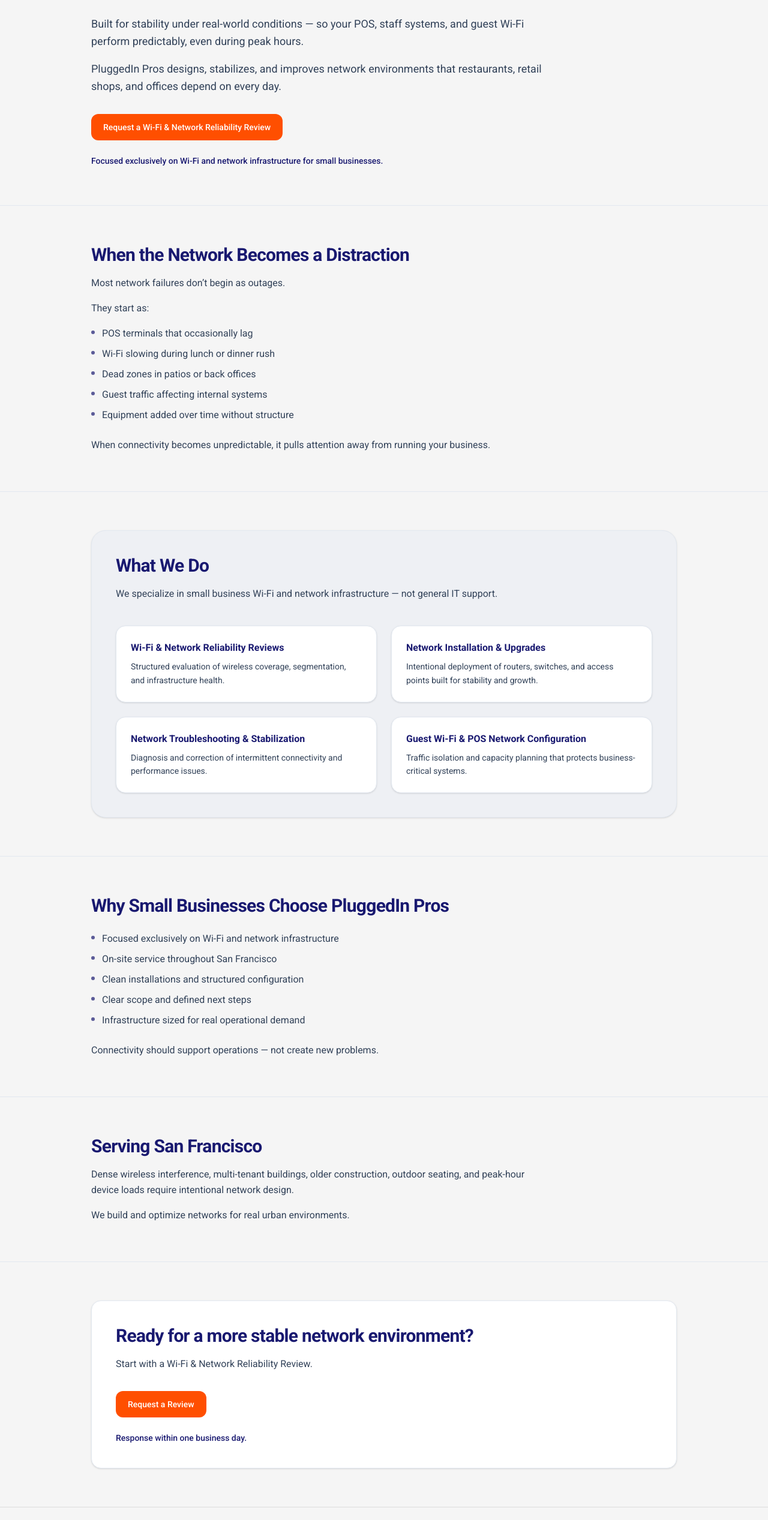
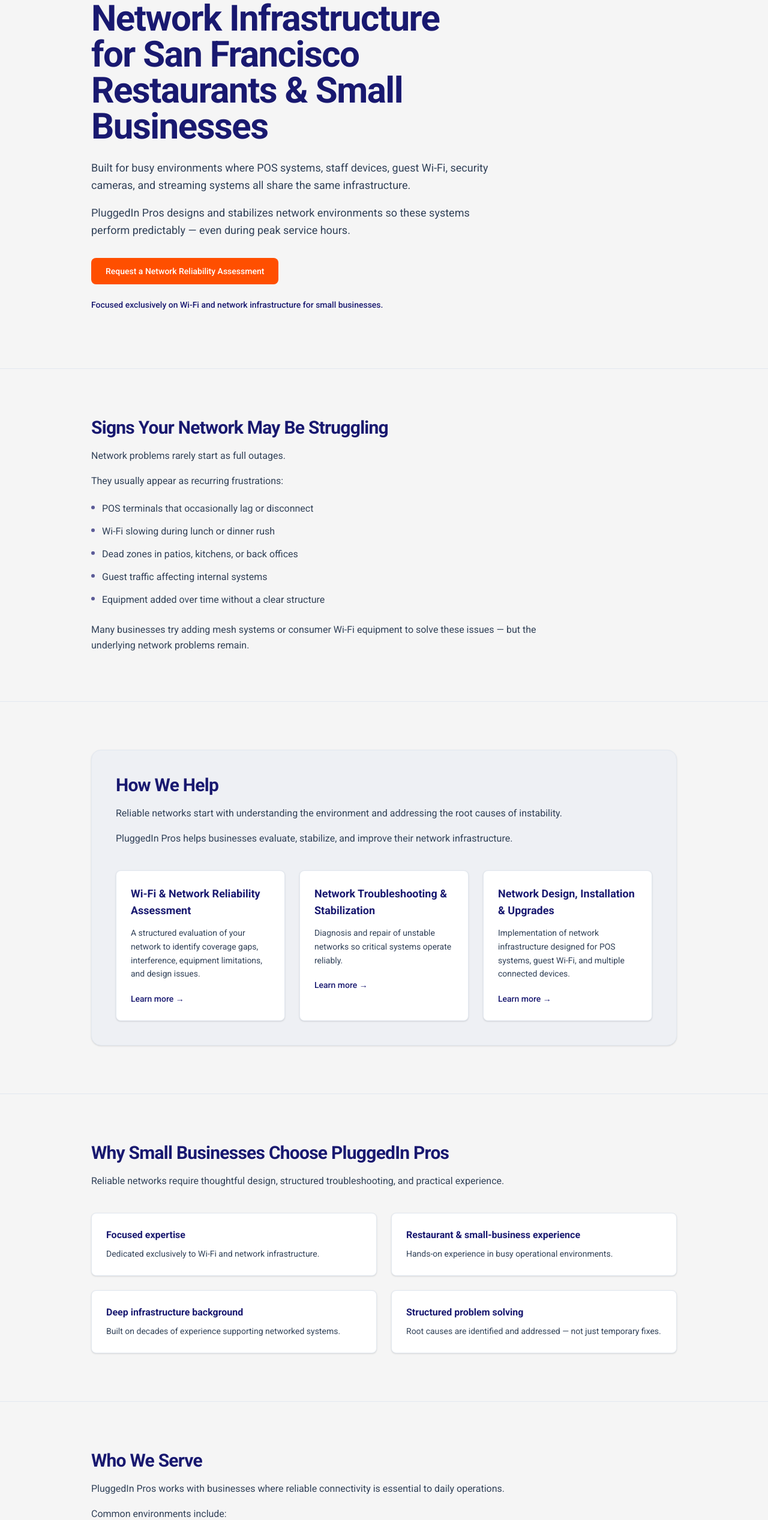
Before and after one commit to getpluggedinsf/website, a Next.js app: page / in a window 1280 px wide. Shown: the part 232-2766 px from the top of the page at 60% size. Built offline with nearby package versions, Linux system fonts and the light colour scheme.

Commit message:
copy: update homepage content structure

```diff
--- a/src/app/page.tsx
+++ b/src/app/page.tsx
@@ -1,34 +1,95 @@
 import Link from "next/link";
+
+const problemSigns = [
+  "POS terminals that occasionally lag or disconnect",
+  "Wi-Fi slowing during lunch or dinner rush",
+  "Dead zones in patios, kitchens, or back offices",
+  "Guest traffic affecting internal systems",
+  "Equipment added over time without a clear structure",
+];
+
+const serviceLadder = [
+  {
+    title: "Wi-Fi & Network Reliability Assessment",
+    description:
+      "A structured evaluation of your network to identify coverage gaps, interference, equipment limitations, and design issues.",
+    href: "/services/reliability-review",
+  },
+  {
+    title: "Network Troubleshooting & Stabilization",
+    description:
+      "Diagnosis and repair of unstable networks so critical systems operate reliably.",
+    href: "/services/network-troubleshooting",
+  },
+  {
+    title: "Network Design, Installation & Upgrades",
+    description:
+      "Implementation of network infrastructure designed for POS systems, guest Wi-Fi, and multiple connected devices.",
+    href: "/services/network-installation",
+  },
+];
+
+const differentiators = [
+  {
+    title: "Focused expertise",
+    description:
+      "Dedicated exclusively to Wi-Fi and network infrastructure.",
+  },
+  {
+    title: "Restaurant & small-business experience",
+    description:
+      "Hands-on experience in busy operational environments.",
+  },
+  {
+    title: "Deep infrastructure background",
+    description:
+      "Built on decades of experience supporting networked systems.",
+  },
+  {
+    title: "Structured problem solving",
+    description:
+      "Root causes are identified and addressed — not just temporary fixes.",
+  },
+];
+
+const businessTypes = [
+  "Restaurants and cafés",
+  "Retail shops and storefront businesses",
+  "Professional offices and studios",
+  "Other small businesses with device-heavy networks",
+];
 
 export default function HomePage() {
   return (
     <main className="w-full">
       {/* 1) Hero */}
       <section className="w-full">
-        <div className="mx-auto max-w-5xl px-6 py-14 sm:py-16">
+        <div className="mx-auto max-w-5xl px-6 py-16 sm:py-24">
           <div className="max-w-3xl">
-            <h1 className="text-balance text-4xl font-semibold tracking-tight text-[var(--pip-navy)] sm:text-5xl">
-              Wi-Fi &amp; Network Infrastructure
+            <h1 className="text-balance text-4xl font-semibold tracking-tight text-[var(--pip-navy)] sm:text-5xl md:text-6xl">
+              Reliable Wi-Fi &amp; Network Infrastructure
               <br className="hidden sm:block" />
-              for San Francisco Small Businesses
+              for San Francisco Restaurants &amp; Small Businesses
             </h1>
 
-            <p className="mt-5 text-pretty text-base leading-relaxed text-slate-700 sm:text-lg">
-              Built for stability under real-world conditions — so your POS, staff
-              systems, and guest Wi-Fi perform predictably, even during peak hours.
+            <p className="mt-6 max-w-2xl text-pretty text-base leading-relaxed text-slate-700 sm:text-lg">
+              Built for busy environments where POS systems, staff devices,
+              guest Wi-Fi, security cameras, and streaming systems all share
+              the same infrastructure.
             </p>
 
-            <p className="mt-4 text-pretty text-base leading-relaxed text-slate-700 sm:text-lg">
-              PluggedIn Pros designs, stabilizes, and improves network environments
-              that restaurants, retail shops, and offices depend on every day.
+            <p className="mt-4 max-w-2xl text-pretty text-base leading-relaxed text-slate-700 sm:text-lg">
+              PluggedIn Pros designs and stabilizes network environments so
+              these systems perform predictably — even during peak service
+              hours.
             </p>
 
             <div className="mt-8">
               <Link
                 href="/request-help?source=home_hero&loc=cta"
-                className="btn-tap btn-mobile-full rounded-xl bg-[var(--pip-orange)] text-white hover:opacity-90 hover:no-underline"
+                className="btn-tap btn-mobile-full inline-flex rounded-lg bg-[var(--pip-orange)] px-6 py-3 text-white transition hover:opacity-90 hover:no-underline"
               >
-                Request a Wi-Fi &amp; Network Reliability Review
+                Request a Network Reliability Assessment
               </Link>
             </div>
 
@@ -40,134 +101,24 @@
         </div>
       </section>
 
-      {/* 2) When the Network Becomes a Distraction */}
+      {/* 2) Problems */}
       <section className="w-full border-t border-slate-200">
-        <div className="mx-auto max-w-5xl px-6 py-14 sm:py-16">
+        <div className="mx-auto max-w-5xl px-6 py-16 sm:py-20">
           <div className="max-w-3xl">
             <h2 className="text-2xl font-semibold tracking-tight text-[var(--pip-navy)] sm:text-3xl">
-              When the Network Becomes a Distraction
+              Signs Your Network May Be Struggling
             </h2>
 
             <p className="mt-4 text-base leading-relaxed text-slate-700">
-              Most network failures don’t begin as outages.
+              Network problems rarely start as full outages.
             </p>
 
             <p className="mt-4 text-base leading-relaxed text-slate-700">
-              They start as:
+              They usually appear as recurring frustrations:
             </p>
 
-            <ul className="mt-4 space-y-2 text-base leading-relaxed text-slate-700">
-              <li className="flex gap-3">
-                <span className="mt-2 h-1.5 w-1.5 shrink-0 rounded-full bg-[var(--pip-navy)] opacity-70" />
-                <span>POS terminals that occasionally lag</span>
-              </li>
-              <li className="flex gap-3">
-                <span className="mt-2 h-1.5 w-1.5 shrink-0 rounded-full bg-[var(--pip-navy)] opacity-70" />
-                <span>Wi-Fi slowing during lunch or dinner rush</span>
-              </li>
-              <li className="flex gap-3">
-                <span className="mt-2 h-1.5 w-1.5 shrink-0 rounded-full bg-[var(--pip-navy)] opacity-70" />
-                <span>Dead zones in patios or back offices</span>
-              </li>
-              <li className="flex gap-3">
-                <span className="mt-2 h-1.5 w-1.5 shrink-0 rounded-full bg-[var(--pip-navy)] opacity-70" />
-                <span>Guest traffic affecting internal systems</span>
-              </li>
-              <li className="flex gap-3">
-                <span className="mt-2 h-1.5 w-1.5 shrink-0 rounded-full bg-[var(--pip-navy)] opacity-70" />
-                <span>Equipment added over time without structure</span>
-              </li>
-            </ul>
-
-            <p className="mt-6 text-base leading-relaxed text-slate-700">
-              When connectivity becomes unpredictable, it pulls attention away from
-              running your business.
-            </p>
-          </div>
-        </div>
-      </section>
-
-{/* 3) What We Do */}
-<section className="w-full border-t border-slate-200">
-  <div className="mx-auto max-w-5xl px-6 py-14 sm:py-16">
-    {/* Muted panel (Layer 2) */}
-    <div className="rounded-3xl border border-slate-200 bg-[var(--pip-section-muted)] p-8 shadow-sm sm:p-10">
-      <div className="max-w-3xl">
-        <h2 className="text-2xl font-semibold tracking-tight text-[var(--pip-navy)] sm:text-3xl">
-          What We Do
-        </h2>
-
-        <p className="mt-4 text-base leading-relaxed text-slate-700">
-          We specialize in small business Wi-Fi and network infrastructure — not general IT support.
-        </p>
-      </div>
-
-      <div className="mt-10 grid gap-6 md:grid-cols-2">
-        {/* Cards (Layer 3) */}
-        <Link
-          href="/services/reliability-review"
-          className="group block cursor-pointer rounded-2xl border border-slate-200 bg-white p-6 shadow-sm transition hover:-translate-y-0.5 hover:shadow-md hover:no-underline">
-          <h3 className="text-base font-semibold text-[var(--pip-navy)]">
-            Wi-Fi &amp; Network Reliability Reviews
-          </h3>
-          <p className="mt-2 text-sm leading-relaxed text-slate-700">
-            Structured evaluation of wireless coverage, segmentation, and infrastructure health.
-          </p>
-        </Link>
-
-        <Link
-          href="/services/network-installation"
-          className="group block cursor-pointer rounded-2xl border border-slate-200 bg-white p-6 shadow-sm transition hover:-translate-y-0.5 hover:shadow-md hover:no-underline">
-          <h3 className="text-base font-semibold text-[var(--pip-navy)]">
-            Network Installation &amp; Upgrades
-          </h3>
-          <p className="mt-2 text-sm leading-relaxed text-slate-700">
-            Intentional deployment of routers, switches, and access points built for stability and growth.
-          </p>
-        </Link>
-
-        <Link
-          href="/services/network-troubleshooting"
-          className="group block cursor-pointer rounded-2xl border border-slate-200 bg-white p-6 shadow-sm transition hover:-translate-y-0.5 hover:shadow-md hover:no-underline">
-          <h3 className="text-base font-semibold text-[var(--pip-navy)]">
-            Network Troubleshooting &amp; Stabilization
-          </h3>
-          <p className="mt-2 text-sm leading-relaxed text-slate-700">
-            Diagnosis and correction of intermittent connectivity and performance issues.
-          </p>
-        </Link>
-
-        <Link
-          href="/services/guest-wifi-pos"
-          className="group block cursor-pointer rounded-2xl border border-slate-200 bg-white p-6 shadow-sm transition hover:-translate-y-0.5 hover:shadow-md hover:no-underline">
-          <h3 className="text-base font-semibold text-[var(--pip-navy)]">
-            Guest Wi-Fi &amp; POS Network Configuration
-          </h3>
-          <p className="mt-2 text-sm leading-relaxed text-slate-700">
-            Traffic isolation and capacity planning that protects business-critical systems.
-          </p>
-        </Link>
-      </div>
-    </div>
-  </div>
-</section>
-
-      {/* 4) Why Small Businesses Choose PluggedIn Pros */}
-      <section className="w-full border-t border-slate-200">
-        <div className="mx-auto max-w-5xl px-6 py-14 sm:py-16">
-          <div className="max-w-3xl">
-            <h2 className="text-2xl font-semibold tracking-tight text-[var(--pip-navy)] sm:text-3xl">
-              Why Small Businesses Choose PluggedIn Pros
-            </h2>
-
-            <ul className="mt-6 space-y-2 text-base leading-relaxed text-slate-700">
-              {[
-                "Focused exclusively on Wi-Fi and network infrastructure",
-                "On-site service throughout San Francisco",
-                "Clean installations and structured configuration",
-                "Clear scope and defined next steps",
-                "Infrastructure sized for real operational demand",
-              ].map((item) => (
+            <ul className="mt-5 space-y-3 text-base leading-relaxed text-slate-700">
+              {problemSigns.map((item) => (
                 <li key={item} className="flex gap-3">
                   <span className="mt-2 h-1.5 w-1.5 shrink-0 rounded-full bg-[var(--pip-navy)] opacity-70" />
                   <span>{item}</span>
@@ -176,56 +127,221 @@
             </ul>
 
             <p className="mt-6 text-base leading-relaxed text-slate-700">
-              Connectivity should support operations — not create new problems.
+              Many businesses try adding mesh systems or consumer Wi-Fi
+              equipment to solve these issues — but the underlying network
+              problems remain.
             </p>
           </div>
         </div>
       </section>
 
-      {/* 5) Serving San Francisco */}
+      {/* 3) How We Help */}
       <section className="w-full border-t border-slate-200">
-        <div className="mx-auto max-w-5xl px-6 py-14 sm:py-16">
+        <div className="mx-auto max-w-5xl px-6 py-16 sm:py-20">
+          <div className="rounded-2xl border border-slate-200 bg-[var(--pip-section-muted)] p-8 shadow-sm sm:p-10">
+            <div className="max-w-3xl">
+              <h2 className="text-2xl font-semibold tracking-tight text-[var(--pip-navy)] sm:text-3xl">
+                How We Help
+              </h2>
+
+              <p className="mt-4 text-base leading-relaxed text-slate-700">
+                Reliable networks start with understanding the environment and
+                addressing the root causes of instability.
+              </p>
+
+              <p className="mt-4 text-base leading-relaxed text-slate-700">
+                PluggedIn Pros helps businesses evaluate, stabilize, and improve
+                their network infrastructure.
+              </p>
+            </div>
+
+            <div className="mt-10 grid gap-6 md:grid-cols-3">
+              {serviceLadder.map((service) => (
+                <Link
+                  key={service.title}
+                  href={service.href}
+                  className="group block rounded-lg border border-slate-200 bg-white p-6 shadow-sm transition hover:-translate-y-0.5 hover:border-slate-300 hover:shadow-md hover:no-underline"
+                >
+                  <h3 className="text-lg font-semibold text-[var(--pip-navy)]">
+                    {service.title}
+                  </h3>
+                  <p className="mt-3 text-sm leading-relaxed text-slate-700">
+                    {service.description}
+                  </p>
+                  <span className="mt-5 inline-block text-sm font-medium text-[var(--pip-navy)]">
+                    Learn more →
+                  </span>
+                </Link>
+              ))}
+            </div>
+          </div>
+        </div>
+      </section>
+
+      {/* 4) Why Choose Us */}
+      <section className="w-full border-t border-slate-200">
+        <div className="mx-auto max-w-5xl px-6 py-16 sm:py-20">
           <div className="max-w-3xl">
             <h2 className="text-2xl font-semibold tracking-tight text-[var(--pip-navy)] sm:text-3xl">
-              Serving San Francisco
+              Why Small Businesses Choose PluggedIn Pros
             </h2>
 
             <p className="mt-4 text-base leading-relaxed text-slate-700">
-              Dense wireless interference, multi-tenant buildings, older
-              construction, outdoor seating, and peak-hour device loads require
-              intentional network design.
+              Reliable networks require thoughtful design, structured
+              troubleshooting, and practical experience.
+            </p>
+          </div>
+
+          <div className="mt-10 grid gap-6 md:grid-cols-2">
+            {differentiators.map((item) => (
+              <div
+                key={item.title}
+                className="rounded-lg border border-slate-200 bg-white p-6 shadow-sm"
+              >
+                <h3 className="text-base font-semibold text-[var(--pip-navy)]">
+                  {item.title}
+                </h3>
+                <p className="mt-2 text-sm leading-relaxed text-slate-700">
+                  {item.description}
+                </p>
+              </div>
+            ))}
+          </div>
+        </div>
+      </section>
+
+      {/* 5) Who We Serve */}
+      <section className="w-full border-t border-slate-200">
+        <div className="mx-auto max-w-5xl px-6 py-16 sm:py-20">
+          <div className="max-w-3xl">
+            <h2 className="text-2xl font-semibold tracking-tight text-[var(--pip-navy)] sm:text-3xl">
+              Who We Serve
+            </h2>
+
+            <p className="mt-4 text-base leading-relaxed text-slate-700">
+              PluggedIn Pros works with businesses where reliable connectivity is
+              essential to daily operations.
             </p>
 
             <p className="mt-4 text-base leading-relaxed text-slate-700">
-              We build and optimize networks for real urban environments.
+              Common environments include:
+            </p>
+
+            <ul className="mt-5 space-y-3 text-base leading-relaxed text-slate-700">
+              {businessTypes.map((item) => (
+                <li key={item} className="flex gap-3">
+                  <span className="mt-2 h-1.5 w-1.5 shrink-0 rounded-full bg-[var(--pip-navy)] opacity-70" />
+                  <span>{item}</span>
+                </li>
+              ))}
+            </ul>
+
+            <p className="mt-6 text-base leading-relaxed text-slate-700">
+              These networks often support POS systems, guest Wi-Fi, staff
+              devices, cameras, and other connected equipment that must perform
+              reliably throughout the day.
             </p>
           </div>
         </div>
       </section>
 
-      {/* 6) Final CTA */}
+      {/* 6) Restaurant Environments */}
       <section className="w-full border-t border-slate-200">
-        <div className="mx-auto max-w-5xl px-6 py-14 sm:py-16">
+        <div className="mx-auto max-w-5xl px-6 py-16 sm:py-20">
           <div className="rounded-2xl border border-slate-200 bg-white p-8 shadow-sm sm:p-10">
+            <div className="grid gap-8 md:grid-cols-[1.5fr_auto] md:items-center">
+              <div className="max-w-3xl">
+                <h2 className="text-2xl font-semibold tracking-tight text-[var(--pip-navy)] sm:text-3xl">
+                  Designed for Restaurant Environments
+                </h2>
+
+                <p className="mt-4 text-base leading-relaxed text-slate-700">
+                  Restaurant networks often support POS systems, guest Wi-Fi,
+                  staff devices, music systems, and security cameras
+                  simultaneously.
+                </p>
+
+                <p className="mt-4 text-base leading-relaxed text-slate-700">
+                  These systems must operate reliably even during peak service
+                  hours. PluggedIn Pros designs and stabilizes networks built for
+                  these conditions.
+                </p>
+              </div>
+
+              <div>
+                <Link
+                  href="/restaurants"
+                  className="btn-tap inline-flex rounded-lg border border-slate-300 px-5 py-3 text-sm font-medium text-[var(--pip-navy)] transition hover:border-slate-400 hover:bg-slate-50 hover:no-underline"
+                >
+                  Explore Restaurant Services
+                </Link>
+              </div>
+            </div>
+          </div>
+        </div>
+      </section>
+
+      {/* 7) Serving San Francisco */}
+      <section className="w-full border-t border-slate-200">
+        <div className="mx-auto max-w-5xl px-6 py-16 sm:py-20">
+          <div className="max-w-3xl">
+            <h2 className="text-2xl font-semibold tracking-tight text-[var(--pip-navy)] sm:text-3xl">
+              Serving San Francisco Businesses
+            </h2>
+
+            <p className="mt-4 text-base leading-relaxed text-slate-700">
+              San Francisco environments present unique networking challenges —
+              dense wireless environments, mixed-use buildings, and evolving
+              equipment layouts.
+            </p>
+
+            <p className="mt-4 text-base leading-relaxed text-slate-700">
+              PluggedIn Pros provides on-site network assessments,
+              troubleshooting, and infrastructure improvements across San
+              Francisco neighborhoods.
+            </p>
+          </div>
+        </div>
+      </section>
+
+      {/* 8) Final CTA */}
+      <section className="w-full border-t border-slate-200">
+        <div className="mx-auto max-w-5xl px-6 py-16 sm:py-20">
+          <div className="rounded-2xl border border-slate-200 bg-[var(--pip-navy)] p-8 shadow-sm sm:p-10">
             <div className="max-w-3xl">
-              <h2 className="text-2xl font-semibold tracking-tight text-[var(--pip-navy)] sm:text-3xl">
-                Ready for a more stable network environment?
+              <h2 className="text-2xl font-semibold tracking-tight text-white sm:text-3xl">
+                Start with a Network Reliability Assessment
               </h2>
 
-              <p className="mt-4 text-base leading-relaxed text-slate-700">
-                Start with a Wi-Fi &amp; Network Reliability Review.
+              <p className="mt-4 text-base leading-relaxed text-slate-200">
+                If your Wi-Fi or network infrastructure has become
+                unpredictable, the first step is understanding what’s happening
+                in the environment.
               </p>
 
-              <div className="mt-8">
+              <p className="mt-4 text-base leading-relaxed text-slate-200">
+                PluggedIn Pros performs structured on-site assessments to
+                identify coverage gaps, interference, equipment limitations, and
+                network design issues.
+              </p>
+
+              <div className="mt-8 flex flex-col gap-4 sm:flex-row sm:items-center">
                 <Link
                   href="/request-help?source=home_final&loc=cta"
-                  className="btn-tap btn-mobile-full rounded-xl bg-[var(--pip-orange)] text-white hover:opacity-90 hover:no-underline"
+                  className="btn-tap btn-mobile-full inline-flex rounded-lg bg-[var(--pip-orange)] px-6 py-3 text-white transition hover:opacity-90 hover:no-underline"
                 >
-                  Request a Review
+                  Request a Network Reliability Assessment
+                </Link>
+
+                <Link
+                  href="/services/reliability-review"
+                  className="text-sm font-medium text-white underline-offset-4 hover:underline"
+                >
+                  Find out what happens during a network assessment →
                 </Link>
               </div>
 
-              <p className="mt-6 text-sm font-medium text-[var(--pip-navy)]">
+              <p className="mt-6 text-sm font-medium text-slate-200">
                 Response within one business day.
               </p>
             </div>
```
